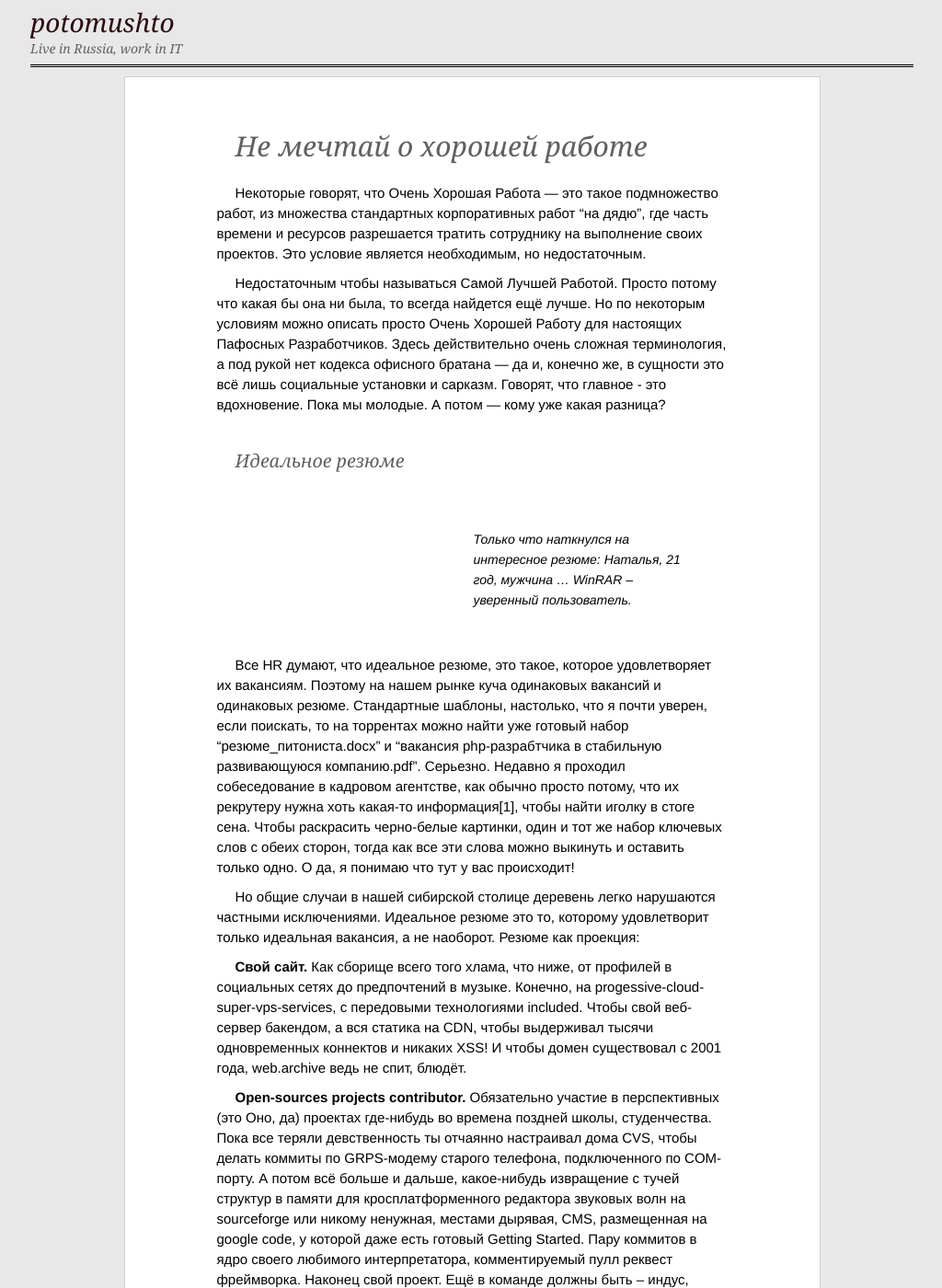
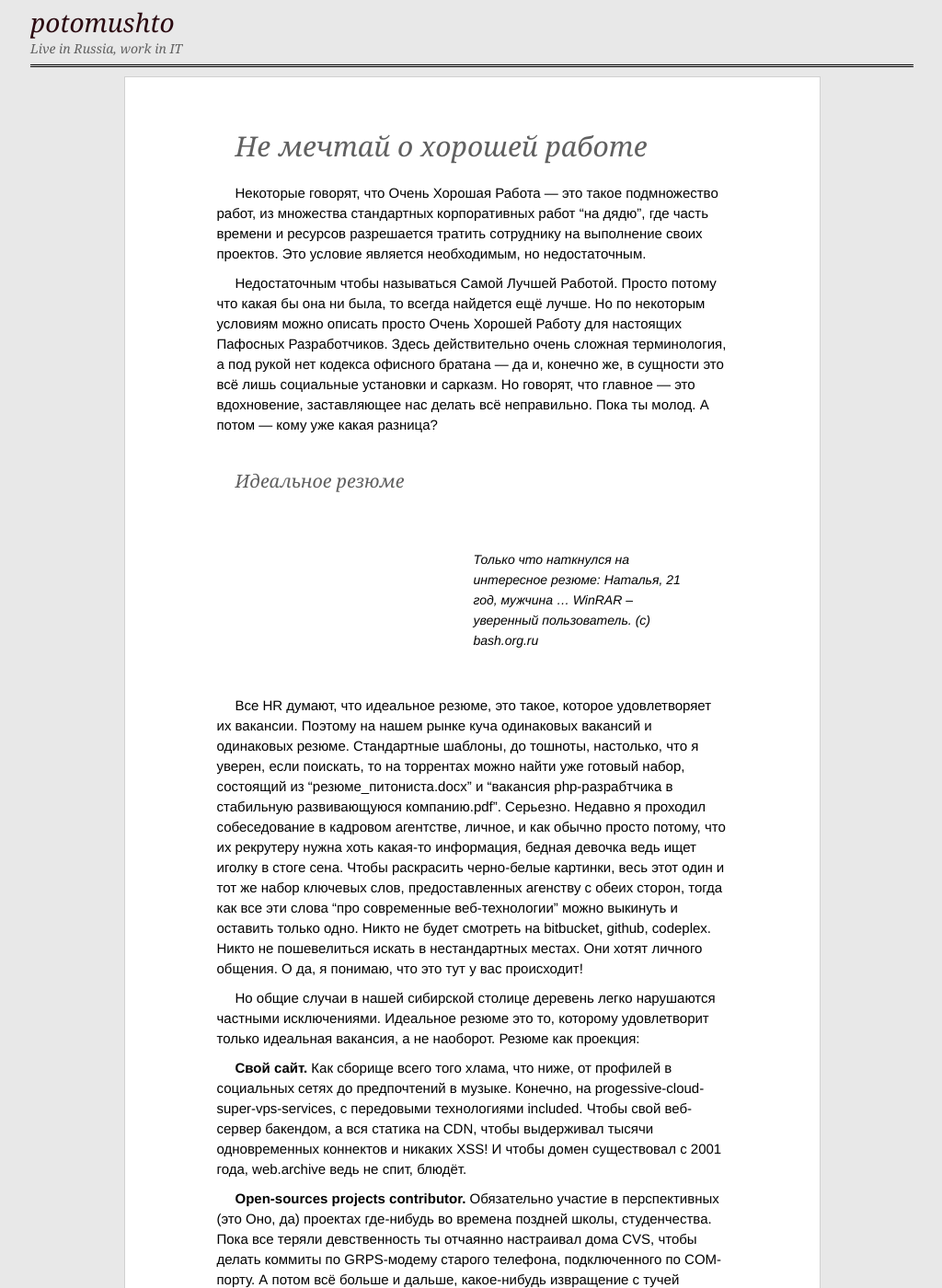
Before and after one commit to ptmt/ptmt.github.com, a Jekyll site: the page built from _posts/2012-03-2-ideal-cv.md, in a window 1280 px wide and 1400 px high. Shown: the whole window at 92% size, without its empty margins (127-1151 px from the left). Built offline with Jekyll 4.4.1, drawn with Linux system fonts in a browser that asks for light colours; Markdown is read by kramdown in place of the engine named in the settings; some of the changed text lies outside the part shown.

Commit message:
new post

```diff
--- a/_posts/2012-03-2-ideal-cv.md
+++ b/_posts/2012-03-2-ideal-cv.md
@@ -6,16 +6,16 @@ title:  Не мечтай о хорошей работе
 
 Некоторые говорят, что Очень Хорошая Работа — это такое подмножество работ, из множества стандартных корпоративных работ “на дядю”, где часть времени и ресурсов разрешается тратить сотруднику на выполнение своих проектов. Это условие является необходимым, но недостаточным.
 
-Недостаточным чтобы называться Самой Лучшей Работой. Просто потому что какая бы она ни была, то всегда найдется ещё лучше. Но по некоторым условиям можно описать просто Очень Хорошей Работу для настоящих Пафосных Разработчиков. Здесь действительно очень сложная терминология, а под рукой нет кодекса офисного братана  — да и, конечно же, в сущности это всё лишь социальные установки и сарказм. Говорят, что главное - это вдохновение. Пока мы молодые. А потом — кому уже какая разница?
+Недостаточным чтобы называться Самой Лучшей Работой. Просто потому что какая бы она ни была, то всегда найдется ещё лучше. Но по некоторым условиям можно описать просто Очень Хорошей Работу для настоящих Пафосных Разработчиков. Здесь действительно очень сложная терминология, а под рукой нет кодекса офисного братана — да и, конечно же, в сущности это всё лишь социальные установки и сарказм. Но говорят, что главное — это вдохновение, заставляющее нас делать всё неправильно. Пока ты молод. А потом — кому уже какая разница?
 
 ## Идеальное резюме
 
 > Только что наткнулся на интересное резюме:
 > Наталья, 21 год, мужчина
 > ...
-> WinRAR – уверенный пользователь.
+> WinRAR – уверенный пользователь. (с) bash.org.ru
 
-Все HR думают, что идеальное резюме, это такое, которое удовлетворяет их вакансиям. Поэтому на нашем рынке куча одинаковых вакансий и одинаковых резюме. Стандартные шаблоны, настолько, что я почти уверен, если поискать, то на торрентах можно найти уже готовый набор “резюме_питониста.docx” и “вакансия php-разрабтчика в стабильную развивающуюся компанию.pdf”. Серьезно. Недавно я проходил собеседование в кадровом агентстве, как обычно просто потому, что их рекрутеру нужна хоть какая-то информация[1], чтобы найти иголку в стоге сена. Чтобы раскрасить черно-белые картинки, один и тот же набор ключевых слов с обеих сторон, тогда как все эти слова можно выкинуть и оставить только одно. О да, я понимаю что тут у вас происходит!
+Все HR думают, что идеальное резюме, это такое, которое удовлетворяет их вакансии. Поэтому на нашем рынке куча одинаковых вакансий и одинаковых резюме. Стандартные шаблоны, до тошноты, настолько, что я уверен, если поискать, то на торрентах можно найти уже готовый набор, состоящий из “резюме_питониста.docx” и “вакансия php-разрабтчика в стабильную развивающуюся компанию.pdf”. Серьезно. Недавно я проходил собеседование в кадровом агентстве, личное, и как обычно просто потому, что их рекрутеру нужна хоть какая-то информация, бедная девочка ведь ищет иголку в стоге сена. Чтобы раскрасить черно-белые картинки, весь этот один и тот же набор ключевых слов, предоставленных агенству с обеих сторон, тогда как все эти слова "про современные веб-технологии" можно выкинуть и оставить только одно. Никто не будет смотреть на bitbucket, github, codeplex. Никто не пошевелиться искать в нестандартных местах. Они хотят личного общения. О да, я понимаю, что это тут у вас происходит!
 
 Но общие случаи в нашей сибирской столице деревень легко нарушаются частными исключениями. Идеальное резюме это то, которому удовлетворит только идеальная вакансия, а не наоборот. Резюме как проекция:
 
@@ -35,7 +35,7 @@ title:  Не мечтай о хорошей работе
 
 ## Идеальная вакансия ##
 
-Допустим, ты добросовесный муравей с хорошим послужным списком и перспективами. Другой муравей, мудрый, сказал тебе, что у тебя талант. Талант, блять, не какая-то там хуйня! Твой путь понятен. Ты свеж, бодр, весел, но загнан, оттого временно уныл, жалок и скучен. Ты безработен и ищешь вакансию, идеальную - ту, которая даст тебе возможность иметь идеальное резюме.
+Допустим, ты добросовесный муравей с хорошим послужным списком и перспективами. Другой муравей, мудрый, сказал тебе, что у тебя талант. Талант, блять, не какая-то там хуйня! Твой путь понятен. Ты свеж, бодр, весел, но загнан, оттого временно уныл, жалок и скучен. Ты безработен и ищешь вакансию, идеальную — ту, которая даст тебе возможность иметь идеальное резюме.
 
 Ты хочешь иметь возможность участвовать в open-source проектах, чтобы делать мир лучше. Когда одни умные люди делают мир послушнее, другие, закомплексованные программисты, я о них сейчас, хотят сделать из этого всего better place. Они хотят, чтобы человечество развивалось семимильными шагами, они хотят делиться знаниями, теми крупицами, которые нам доступны, человеческим организмам с непонятным правом на жизнь.
 
@@ -45,6 +45,6 @@ Google, Facebook, Twitter, являясь концентрацией хипст
 
 Ты хочешь, наконец, просто быть охуенным четким и понтовым пацаном. Ты горбатый очкарик или педиковатый качок, с полуубитым здоровьем в любом из вариантов, но ты все равно стремишься быть таким молодым, как никогда, в твоих жилах  не будет крови хакера, настоящего rocknrolla, но ты неимоверно хочешь, чтобы Очень Хорошая Работа хотя бы создала тебе такой имидж. Компания должна быть престижной, так учила тебя бабушка и так хочет твоя девушка.
 
-Хорошо стремиться хоть к чему-нибудь, повышая энтропию наилучшим из способом, найти смысл в конце или никогда не найти в этом коротком жизненном процессе, но следуя простым правилам - безусловно это заслуживает уважения. И я даже уважаю это в других, но не в себе.
+Это хорошо — стремиться хоть к чему-нибудь до конца, по-честному повышая энтропию наилучшим из способом, найти смысл в конце или никогда не найти в этом коротком жизненном процессе, но следуя простым правилам — безусловно это заслуживает уважения. И я даже уважаю это в других, но не в себе.
 
 И да — мне бы хотелось иметь Очень Хорошую Работу. Но не такая моя мечта.
```
